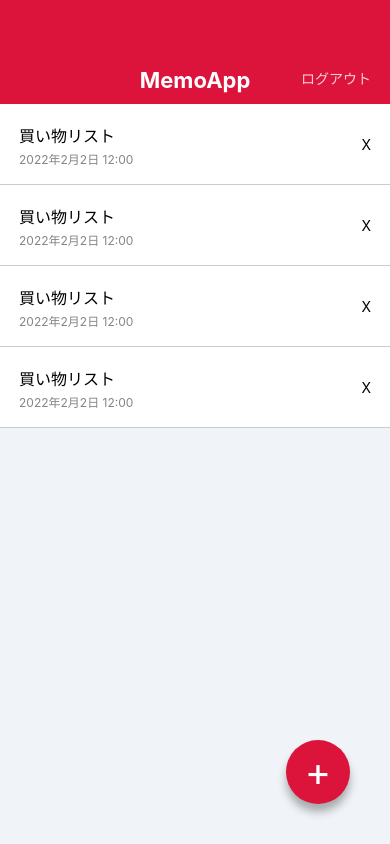
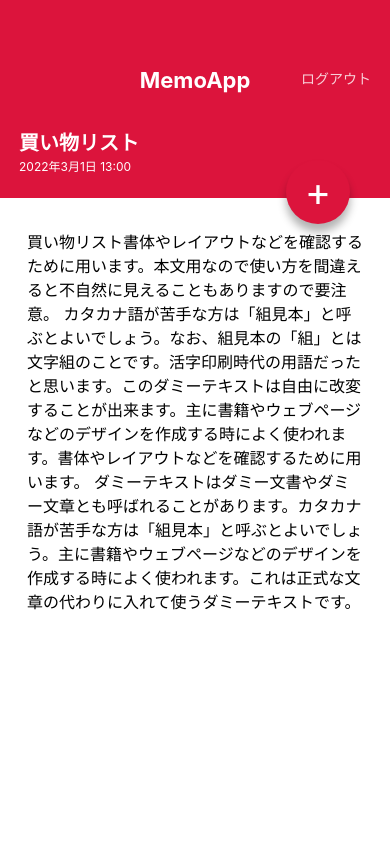
Before and after one commit to daipon333/MemoApp, a React Native app: screen / in a window 390 px wide. Built offline with nearby package versions, Linux system fonts and the light colour scheme.

Commit message:
Create MemoDetailScreen

```diff
--- a/App.jsx
+++ b/App.jsx
@@ -1,23 +1,9 @@
 import React from "react";
-import { StyleSheet, View } from "react-native";
+import { StyleSheet } from "react-native";
 
-import AppBar from "./src/components/AppBar";
-import Memolist from "./src/components/MemoList";
-import CircleButton from "./src/components/CircleButton";
+import MemoListScreen from "./src/screens/MemoListScreen";
+import MemoDetailScreen from "./src/screens/MemoDetailScreen";
 
 export default function App() {
-  return (
-    <View style={styles.container}>
-      <AppBar />
-      <Memolist />
-      <CircleButton>+</CircleButton>
-    </View>
-  );
+  return <MemoDetailScreen />;
 }
-
-const styles = StyleSheet.create({
-  container: {
-    flex: 1,
-    backgroundColor: "#F0F4F8",
-  },
-});
--- a/src/components/CircleButton.jsx
+++ b/src/components/CircleButton.jsx
@@ -1,12 +1,13 @@
 import React from "react";
 import { View, Text, StyleSheet } from "react-native";
-import { string } from "prop-types";
+import { shape, string } from "prop-types";
+import { defaultProps } from "react-native-web/dist/cjs/modules/forwardedProps";
 
 export default function CircleButton(props) {
-  const { children } = props;
+  const { children, style } = props;
 
   return (
-    <View style={styles.circleButton}>
+    <View style={[styles.circleButton, style]}>
       <Text style={styles.circleButtonLabel}>{children}</Text>
     </View>
   );
@@ -14,6 +15,11 @@
 
 CircleButton.propTypes = {
   children: string.isRequired,
+  style: shape(),
+};
+
+CircleButton.defaultProps = {
+  style: null,
 };
 
 const styles = StyleSheet.create({
--- /dev/null
+++ b/src/screens/MemoDetailScreen.jsx
@@ -0,0 +1,58 @@
+import React from "react";
+import { View, Text, StyleSheet, ScrollView } from "react-native";
+import AppBar from "../components/AppBar";
+import CircleButton from "../components/CircleButton";
+
+export default function MemoDetailScreen() {
+  return (
+    <View style={styles.container}>
+      <AppBar />
+      <View style={styles.memoHeader}>
+        <Text style={styles.memoTitle}>買い物リスト</Text>
+        <Text style={styles.memoDate}>2022年3月1日 13:00</Text>
+      </View>
+      <ScrollView style={styles.memoBody}>
+        <Text style={styles.memoText}>
+          買い物リスト書体やレイアウトなどを確認するために用います。本文用なので使い方を間違えると不自然に見えることもありますので要注意。
+          カタカナ語が苦手な方は「組見本」と呼ぶとよいでしょう。なお、組見本の「組」とは文字組のことです。活字印刷時代の用語だったと思います。このダミーテキストは自由に改変することが出来ます。主に書籍やウェブページなどのデザインを作成する時によく使われます。書体やレイアウトなどを確認するために用います。
+          ダミーテキストはダミー文書やダミー文章とも呼ばれることがあります。カタカナ語が苦手な方は「組見本」と呼ぶとよいでしょう。主に書籍やウェブページなどのデザインを作成する時によく使われます。これは正式な文章の代わりに入れて使うダミーテキストです。
+        </Text>
+      </ScrollView>
+      <CircleButton style={{ top: 160, bottom: "auto" }}>+</CircleButton>
+    </View>
+  );
+}
+
+const styles = StyleSheet.create({
+  container: {
+    flex: 1,
+    backgroundColor: "#ffffff",
+  },
+
+  memoHeader: {
+    backgroundColor: "crimson",
+    height: 94,
+    justifyContent: "center",
+    paddingVertical: 24,
+    paddingHorizontal: 19,
+  },
+  memoTitle: {
+    color: "#ffffff",
+    fontSize: 20,
+    lineHeight: 32,
+    fontWeight: "bold",
+  },
+  memoDate: {
+    color: "#ffffff",
+    fontSize: 12,
+    lineHeight: 16,
+  },
+  memoBody: {
+    paddingVertical: 32,
+    paddingHorizontal: 27,
+  },
+  memoText: {
+    fontSize: 16,
+    lineHeight: 24,
+  },
+});
--- /dev/null
+++ b/src/screens/MemoListScreen.jsx
@@ -0,0 +1,22 @@
+import React from "react";
+import { View, StyleSheet } from "react-native";
+import AppBar from "../components/AppBar";
+import Memolist from "../components/MemoList";
+import CircleButton from "../components/CircleButton";
+
+export default function MemoListScreen() {
+  return (
+    <View style={styles.container}>
+      <AppBar />
+      <Memolist />
+      <CircleButton>+</CircleButton>
+    </View>
+  );
+}
+
+const styles = StyleSheet.create({
+  container: {
+    flex: 1,
+    backgroundColor: "#F0F4F8",
+  },
+});
```
Also changed, not shown: .eslintrc.json.
